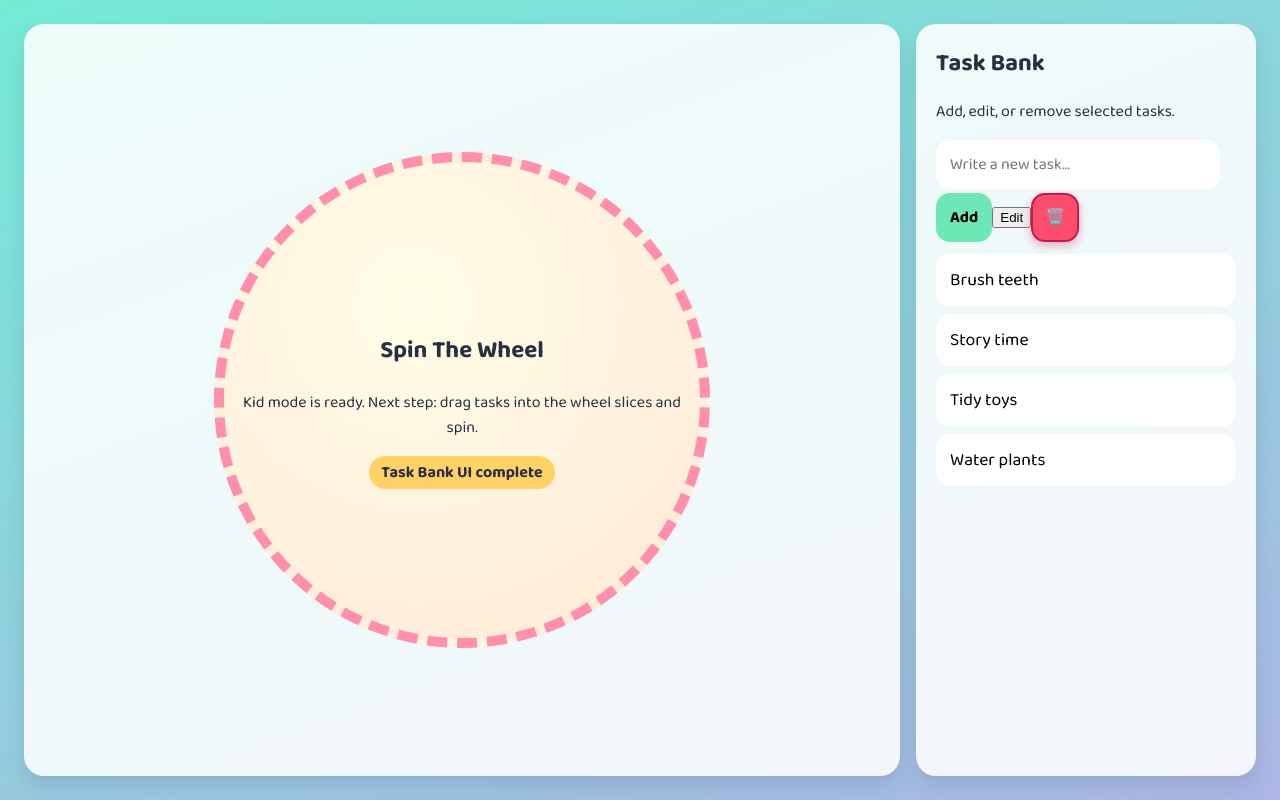
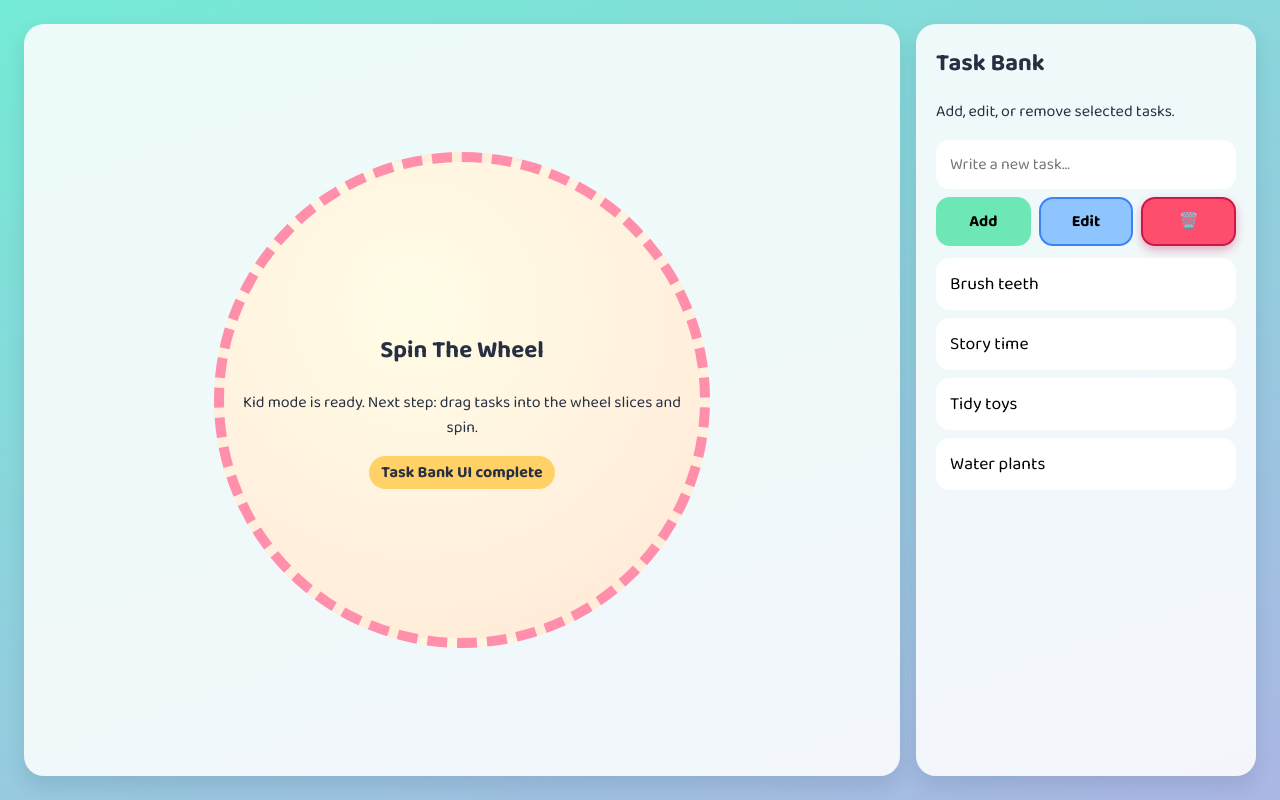
Before and after one commit to Shai2u/spin_the_wheel_game, a Django app: page / in a window 1280 px wide. Run offline with Django 4.2, Linux system fonts and the light colour scheme.

Commit message:
Refactor styles in Wheelgame: change task input layout to block display, enhance task actions layout with grid, and update button styles for better UI consistency.

```diff
--- a/static/wheelgame/styles.css
+++ b/static/wheelgame/styles.css
@@ -61,18 +61,24 @@ body {
 }
 
 .task-input-row {
-  display: grid;
-  grid-template-columns: minmax(0, 1fr) auto auto;
-  gap: 8px;
+  display: block;
   margin: 10px 0 4px;
 }
 
 .task-input {
+  width: 100%;
   border: 2px solid #ffffff;
   border-radius: 14px;
   padding: 10px 12px;
   font: inherit;
   background: #ffffff;
+}
+
+.task-actions {
+  display: grid;
+  grid-template-columns: repeat(3, minmax(0, 1fr));
+  gap: 8px;
+  margin: 8px 0 4px;
 }
 
 .task-input:focus {
@@ -81,6 +87,7 @@ body {
 }
 
 .add-btn,
+.edit-btn,
 .trash-btn {
   border: 2px solid transparent;
   border-radius: 14px;
@@ -94,11 +101,24 @@ body {
   background: #6ee7b7;
 }
 
+.edit-btn {
+  background: #8ec5ff;
+  border-color: #3b82f6;
+}
+
 .trash-btn {
   background: #ff4d6d;
   color: #fff;
   border-color: #c9184a;
   box-shadow: 0 4px 10px #c9184a55;
+}
+
+.add-btn:hover {
+  background: #4ade80;
+}
+
+.edit-btn:hover {
+  background: #60a5fa;
 }
 
 .trash-btn:hover {
```
